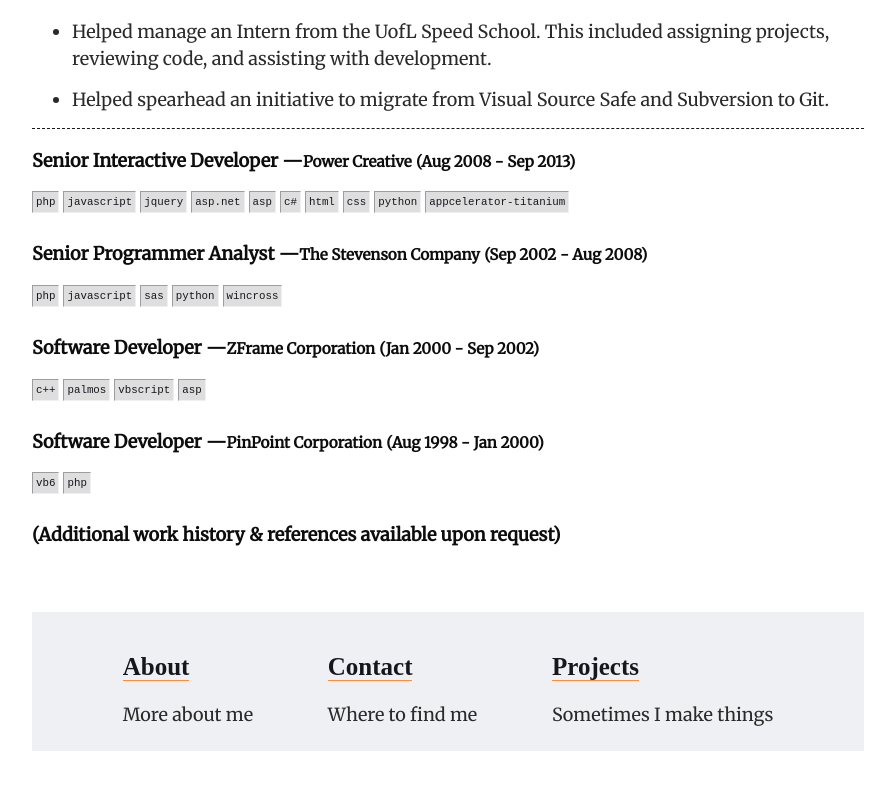
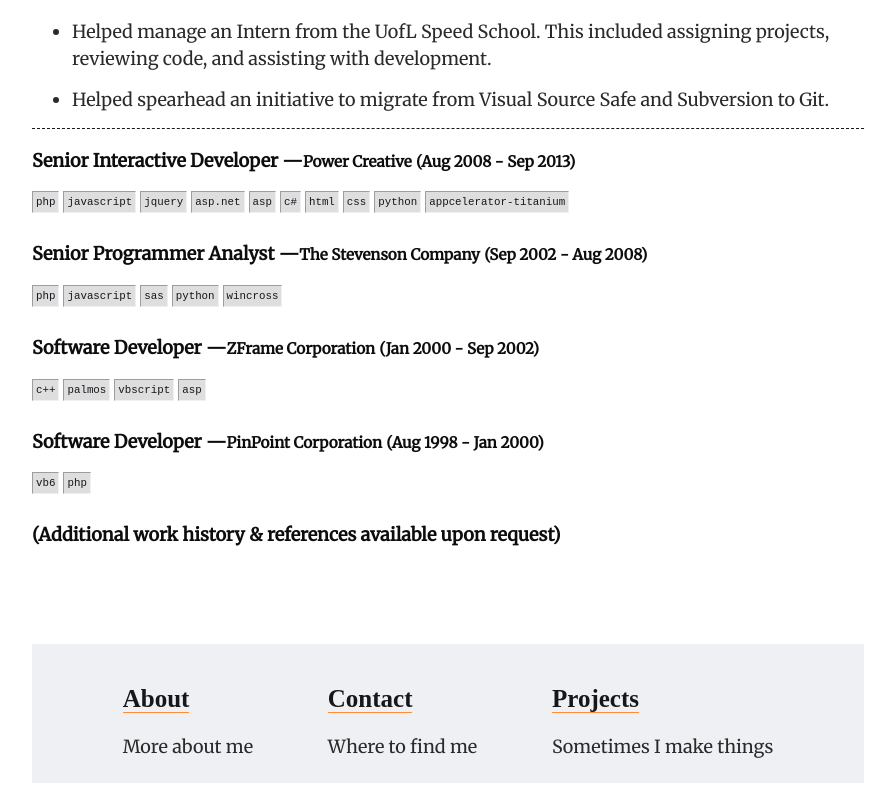
Before and after one commit to markbiek/blog, a Next.js app: page /cv in a window 1280 px wide. Shown: the part 4177-4976 px from the top of the page, without its empty margins (192-1087 px from the left). Before the commit the page ends 4944 px from the top, so only its background shows below. Built offline with nearby package versions, Linux system fonts and the light colour scheme; a web font is replaced by a local one.

Commit message:
Footer tweaks

```diff
--- a/styles/Footer.module.css
+++ b/styles/Footer.module.css
@@ -1,5 +1,5 @@
 .footer {
-	margin-top: 4rem;
+	margin-top: 6rem;
 	background-color: var(--bg);
 	padding: 1rem;
 }
```
